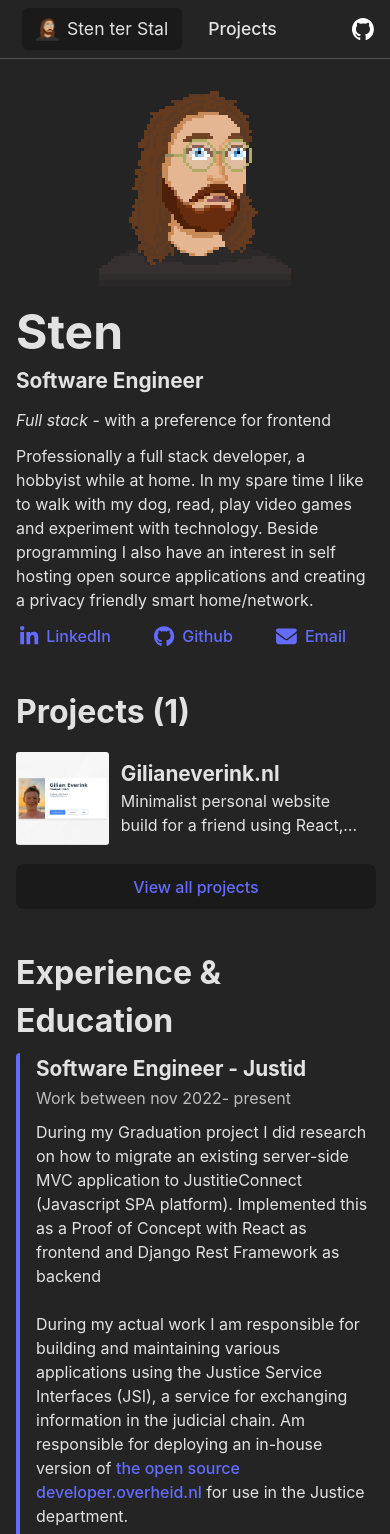
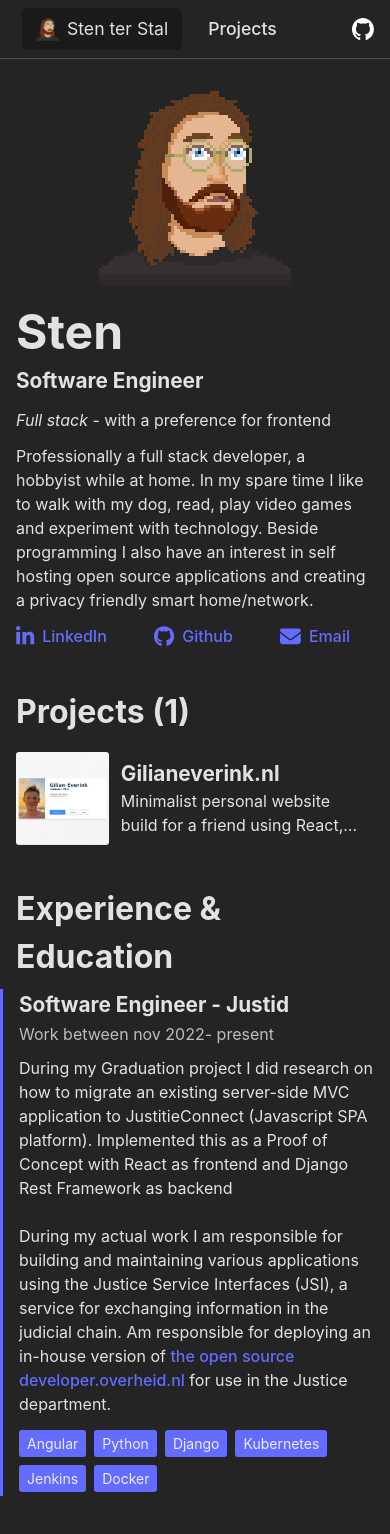
Before and after one commit to stenterstal/stenterstal.com, a Next.js app: page / in a window 390 px wide. Shown: the top 1534 px of the page. Built offline with nearby package versions, Linux system fonts and the light colour scheme.

Commit message:
Minor styling changes & bugfixes

```diff
--- a/src/app/App.scss
+++ b/src/app/App.scss
@@ -1,6 +1,6 @@
 main {
   max-width: 1000px;
-  margin: 120px auto 60px auto;
+  margin: 100px auto 60px auto;
   padding: 1rem 30px 1rem 30px;
   display: flex;
   flex-direction: column;
@@ -130,7 +130,6 @@ ul {
     }
     .socials {
       justify-content: space-between;
-      margin: 0 4px;
       a {
         svg {
           margin-right: 8px;
--- a/src/app/_components/CardRow/CardRow.scss
+++ b/src/app/_components/CardRow/CardRow.scss
@@ -40,3 +40,11 @@ $space-between-inner-sections: 10px;
     }
   }
 }
+
+@media (max-width: 600px) {
+  .CardRow {
+    margin-left: -1rem;
+    border-radius: 0;
+    border-left-width: 3px;
+  }
+}
--- a/src/app/page.tsx
+++ b/src/app/page.tsx
@@ -52,7 +52,7 @@ export default function Index() {
           <div className="projects-container">
             {projects.slice(0, 3).map(project => <ProjectRow project={project} key={project.slug}/>)}
           </div>
-          <Link href={"/projects/"} className={"view-all"}>View all projects</Link>
+          {projects.length > 3 && <Link href={"/projects/"} className={"view-all"}>View all projects</Link>}
         </section>
         <section className={"experience"}>
           <h2>Experience & Education</h2>
```
